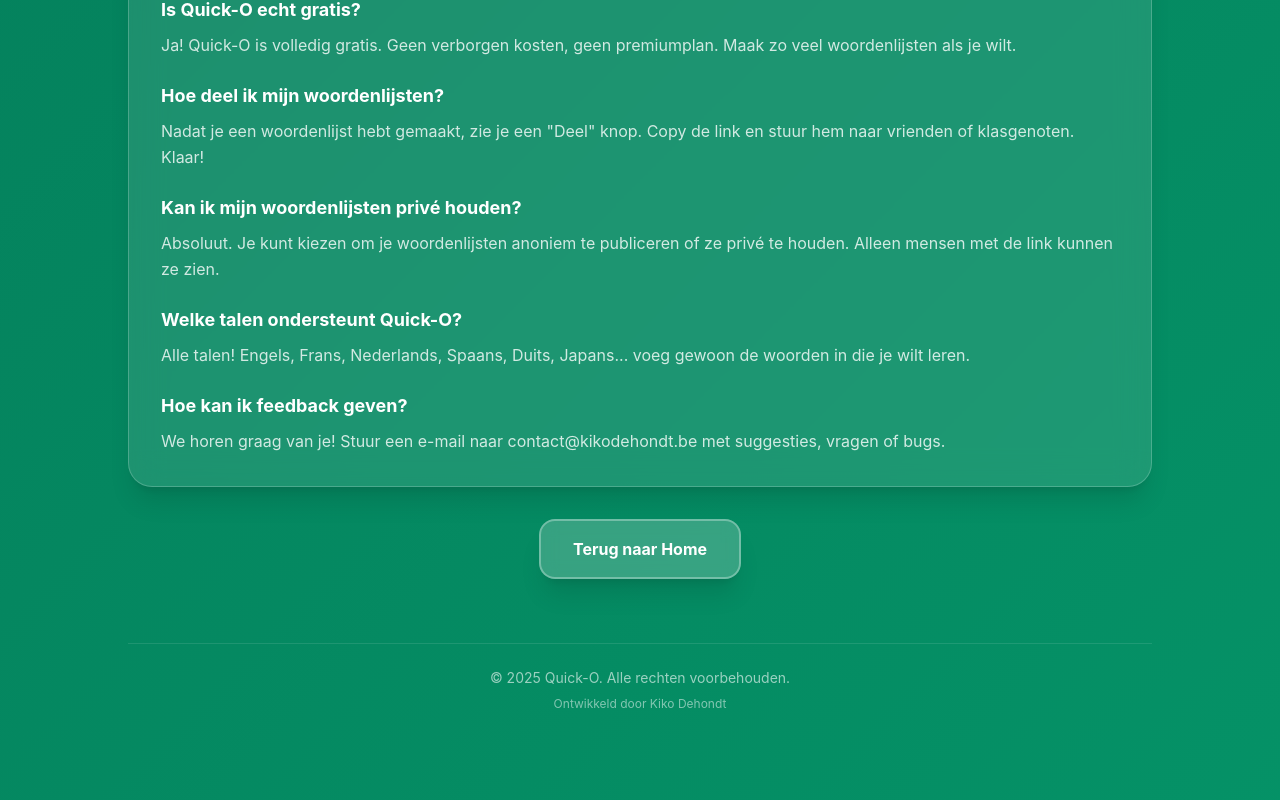
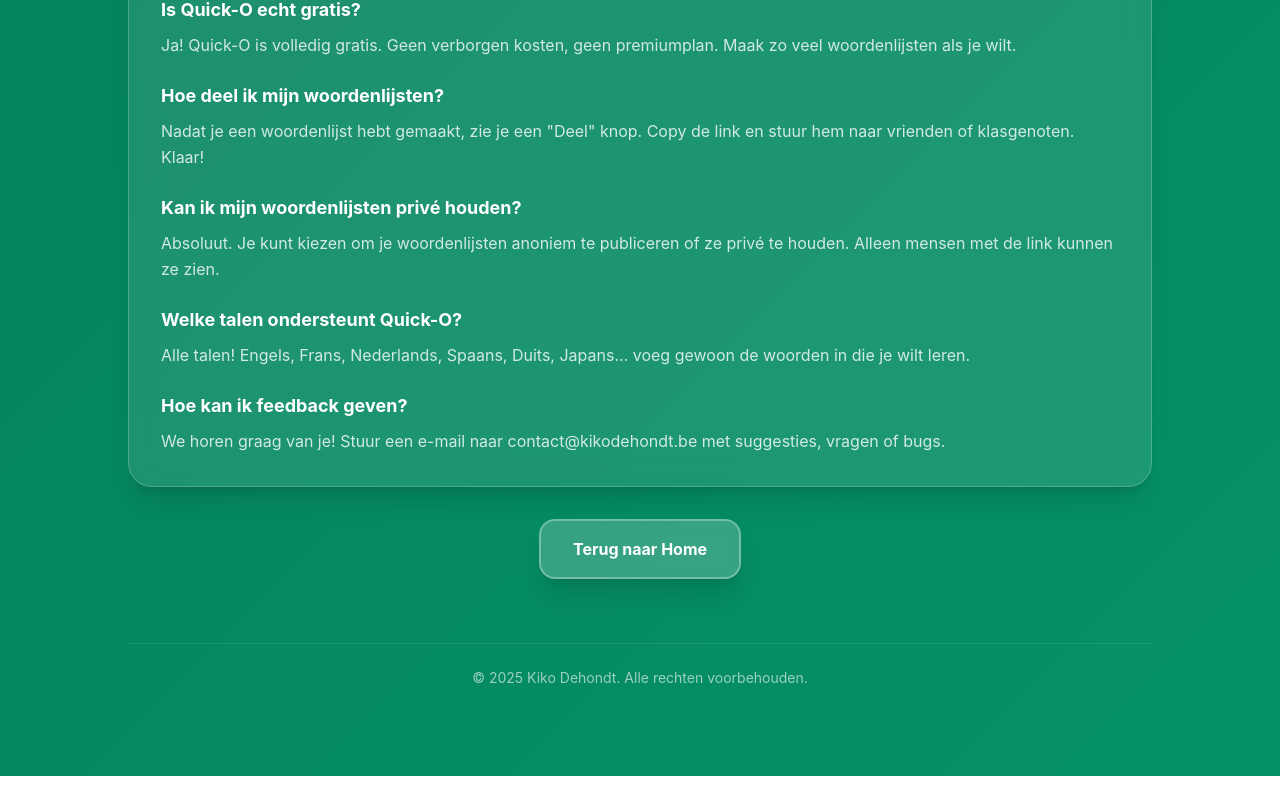
Before and after one commit to kikodehondt/quick-o, a React (Vite) app: page / in a window 1280 px wide. Shown: the part 2075-2875 px from the top of the page. After the commit the page ends 2851 px from the top, so only its background shows below. Built offline with nearby package versions, Linux system fonts and the light colour scheme; no server answers; the database is empty.

Commit message:
Update copyright to show only Kiko Dehondt

```diff
--- a/src/components/AboutPage.tsx
+++ b/src/components/AboutPage.tsx
@@ -225,10 +225,7 @@ export default function AboutPage() {
         {/* Copyright */}
         <div className="text-center py-6 border-t border-white/10 mt-8">
           <p className="text-white/60 text-sm">
-            © {new Date().getFullYear()} Quick-O. Alle rechten voorbehouden.
-          </p>
-          <p className="text-white/50 text-xs mt-2">
-            Ontwikkeld door Kiko Dehondt
+            © {new Date().getFullYear()} Kiko Dehondt. Alle rechten voorbehouden.
           </p>
         </div>
       </div>
```
